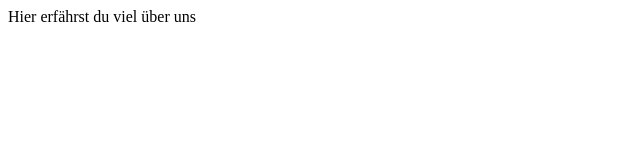
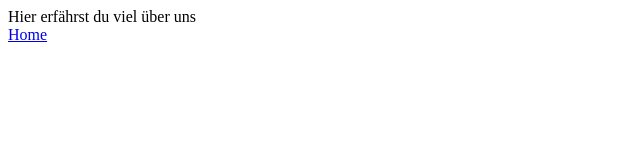
Before and after one commit to Katzencleo123/Katzencleo123.github.io, a plain HTML site: page index copy.html in a window 1280 px wide. Shown: the full height of the page, 0-640 px from the left. Drawn offline with Linux system fonts and the light colour scheme.

Commit message:
Link hinzugefügt

```diff
--- a/index copy.html
+++ b/index copy.html
@@ -3,7 +3,9 @@
 Hier erfährst du viel über uns
 
     <body>
-
+        <div>
+            <a href="katzencleo123.github.io">Home</a>
+        </div>
     </body>
    </head>
 
```
